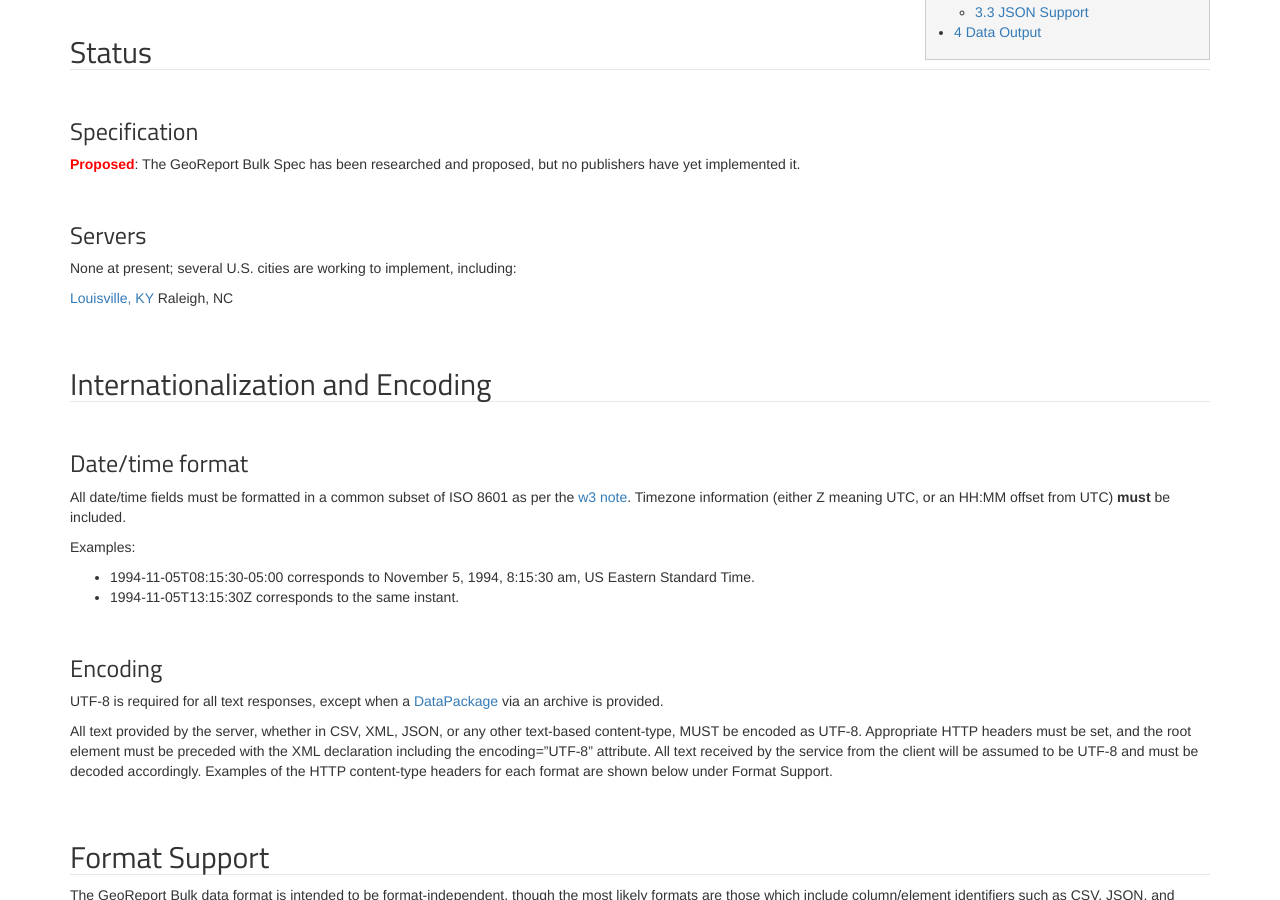
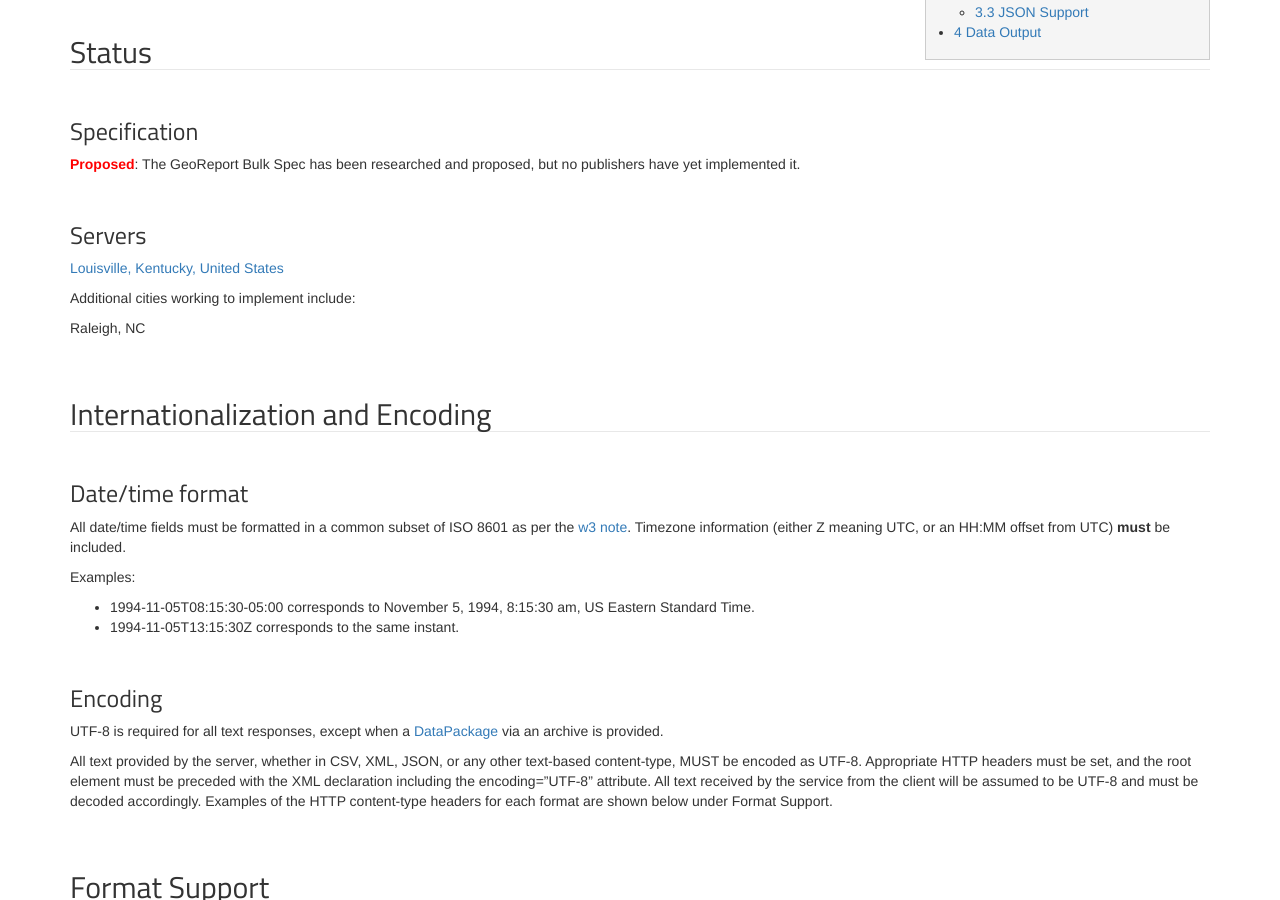
Before and after one commit to open311/open311.github.io, a Jekyll site: the page built from GeoReport/bulk/index.md, in a window 1280 px wide and 900 px high, scrolled down 444 px. Built offline with Jekyll 4.4.1, drawn with Linux system fonts in a browser that asks for light colours; nearby versions of some CDN libraries.

Commit message:
louisville is now publishing data

```diff
--- a/GeoReport/bulk/index.md
+++ b/GeoReport/bulk/index.md
@@ -16,9 +16,10 @@ Status
 
 ### Servers
 
-None at present; several U.S. cities are working to implement, including:
+[Louisville, Kentucky, United States](https://data.louisvilleky.gov/dataset/311-service-requests)
 
-[Louisville, KY](https://twitter.com/edblayney/status/736228693220204544)
+Additional cities working to implement include:
+
 Raleigh, NC
 
 
```
